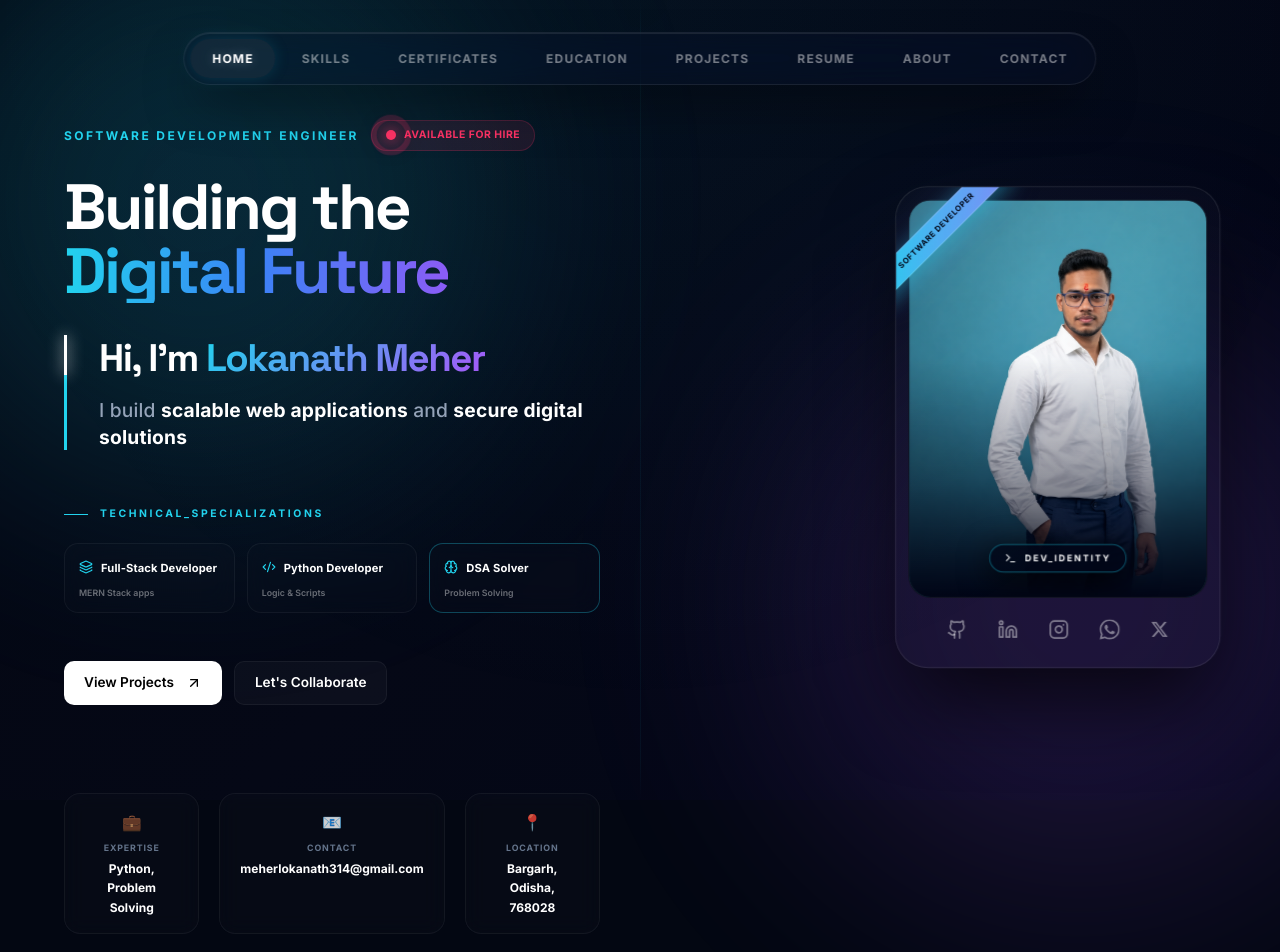
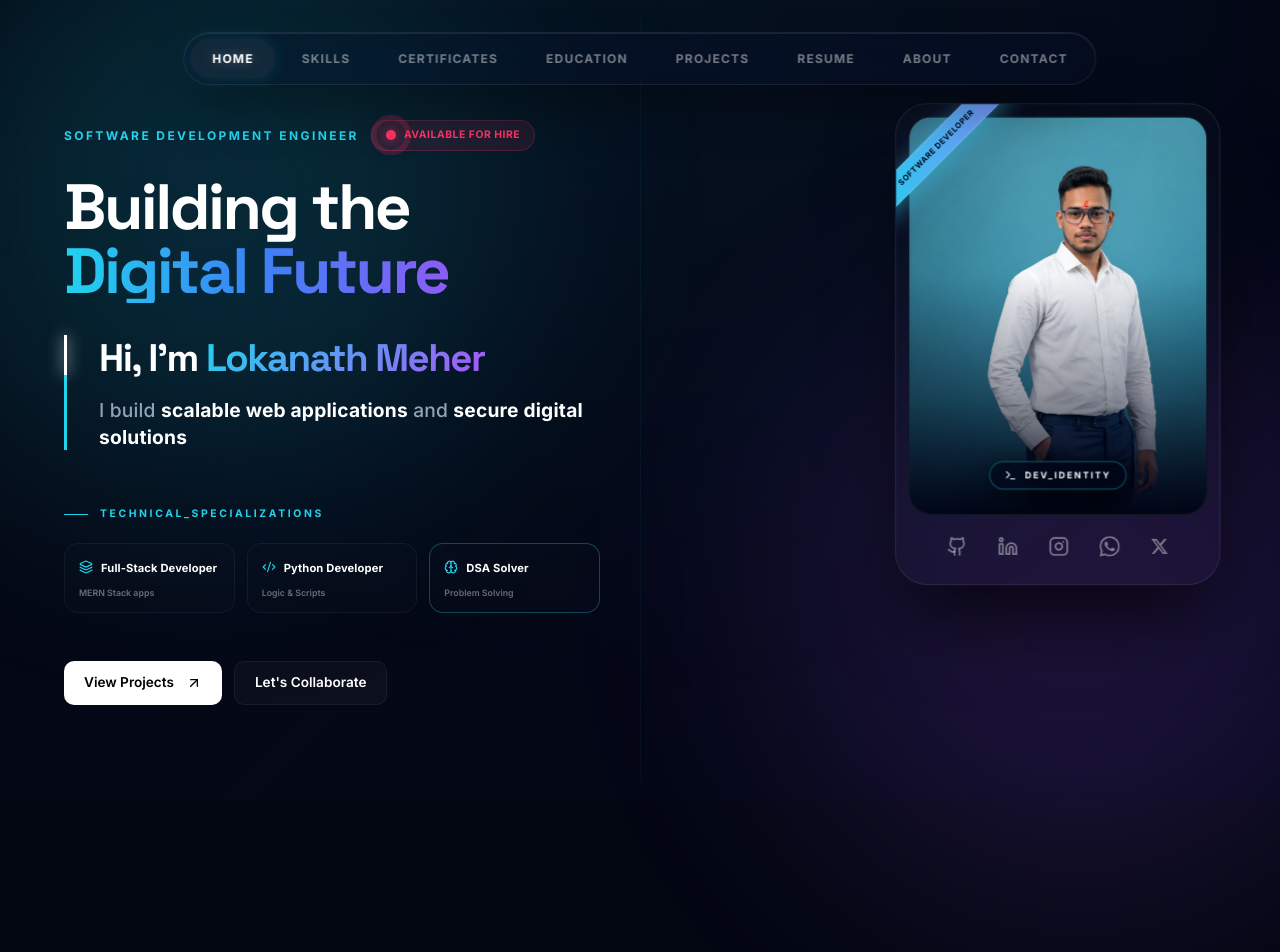
Before and after one commit to lokanathmeher19/lokanathmeher19.github.io, a React (Vite) app: page /#/ in a window 1280 px wide. Shown: the top 952 px of the page. Built offline with nearby package versions, Linux system fonts and the light colour scheme; grey boxes are pictures that could not be loaded; the HTML template or start-up script is replaced by a standard one; a web font is replaced by a local one.

Commit message:
Portfolio

```diff
--- a/src/data/portfolioData.jsx
+++ b/src/data/portfolioData.jsx
@@ -115,9 +115,3 @@ export const QUICK_LINKS = [
     { img: null, title: 'X', link: 'https://x.com/Lokanath_meher_' },
     { img: telegramLogo, title: 'Telegram', link: 'http://t.me/ScorpioX99' },
 ];
-
-export const INFO_CARDS = [
-    { label: 'Expertise', value: 'Python, Problem Solving', icon: '💼' },
-    { label: 'Contact', value: 'meherlokanath314@gmail.com', icon: '📧' },
-    { label: 'Location', value: 'Bargarh, Odisha, 768028', icon: '📍' },
-];
--- a/src/pages/Home.jsx
+++ b/src/pages/Home.jsx
@@ -72,7 +72,7 @@ const XIcon = ({ size = 18 }) => (
   </svg>
 );
 import photo from '../assets/my photo.png';
-import { PROJECTS, INFO_CARDS } from '../data/portfolioData';
+import { PROJECTS } from '../data/portfolioData';
 
 // 🎓 Certificate Imports
 import cert_google from '../assets/certs/coursera_genai.jpg';
@@ -302,45 +302,6 @@ const Hero = () => {
             </motion.div>
 
 
-          {/* 📊 High-Density Meta-Bar (Centered Style) */}
-          <div style={{
-            display: 'grid',
-            gridTemplateColumns: 'repeat(3, 1fr)',
-            gap: '20px',
-            paddingTop: '24px',
-            width: '100%',
-            maxWidth: '950px'
-          }}>
-            {INFO_CARDS.map((info, index) => (
-              <motion.div
-                key={info.label}
-                initial={{ opacity: 0, y: 15 }}
-                animate={{ opacity: 1, y: 0 }}
-                transition={{ delay: 0.4 + (index * 0.1) }}
-                whileHover={{ y: -3, background: 'rgba(255,255,255,0.04)', borderColor: 'rgba(255,255,255,0.1)' }}
-                style={{
-                  padding: '16px 20px',
-                  background: 'rgba(255, 255, 255, 0.015)',
-                  backdropFilter: 'blur(10px)',
-                  border: '1px solid rgba(255, 255, 255, 0.05)',
-                  borderRadius: '16px',
-                  display: 'flex',
-                  flexDirection: 'column',
-                  alignItems: 'center',
-                  textAlign: 'center',
-                  transition: 'all 0.4s ease'
-                }}
-              >
-                <div style={{ color: 'var(--accent-cyan)', marginBottom: '6px', opacity: 0.8 }}>
-                  {info.icon}
-                </div>
-                <div style={{ color: 'var(--text-muted)', fontSize: '0.55rem', fontWeight: 800, textTransform: 'uppercase', letterSpacing: '0.1em', marginBottom: '4px' }}>{info.label}</div>
-                <div style={{ color: '#fff', fontSize: '0.75rem', fontWeight: 700 }}>
-                  {info.value}
-                </div>
-              </motion.div>
-            ))}
-          </div>
         </div>
 
         <div style={{ perspective: '1200px', marginTop: '-200px' }}>
--- a/vite.config.mjs
+++ b/vite.config.mjs
@@ -1,6 +1,5 @@
 import { defineConfig } from 'vite'
 import react from '@vitejs/plugin-react'
-import { viteSingleFile } from 'vite-plugin-singlefile'
 import path from 'path'
 import { fileURLToPath } from 'url'
 
@@ -10,19 +9,12 @@ const __dirname = path.dirname(fileURLToPath(import.meta.url));
 export default defineConfig({
   server: {
     port: 8000,
-    host: true, // This exposes the server to the local network
+    host: true,
   },
   plugins: [react()],
-  resolve: {
-    alias: {
-      react: path.resolve(__dirname, 'node_modules/react'),
-      'react-dom': path.resolve(__dirname, 'node_modules/react-dom'),
-    },
-  },
   base: '/',
   build: {
     outDir: 'dist',
     emptyOutDir: true,
-    // Native Vite chunking automatically chunks the lazy() components we added earlier
   },
 })
```
